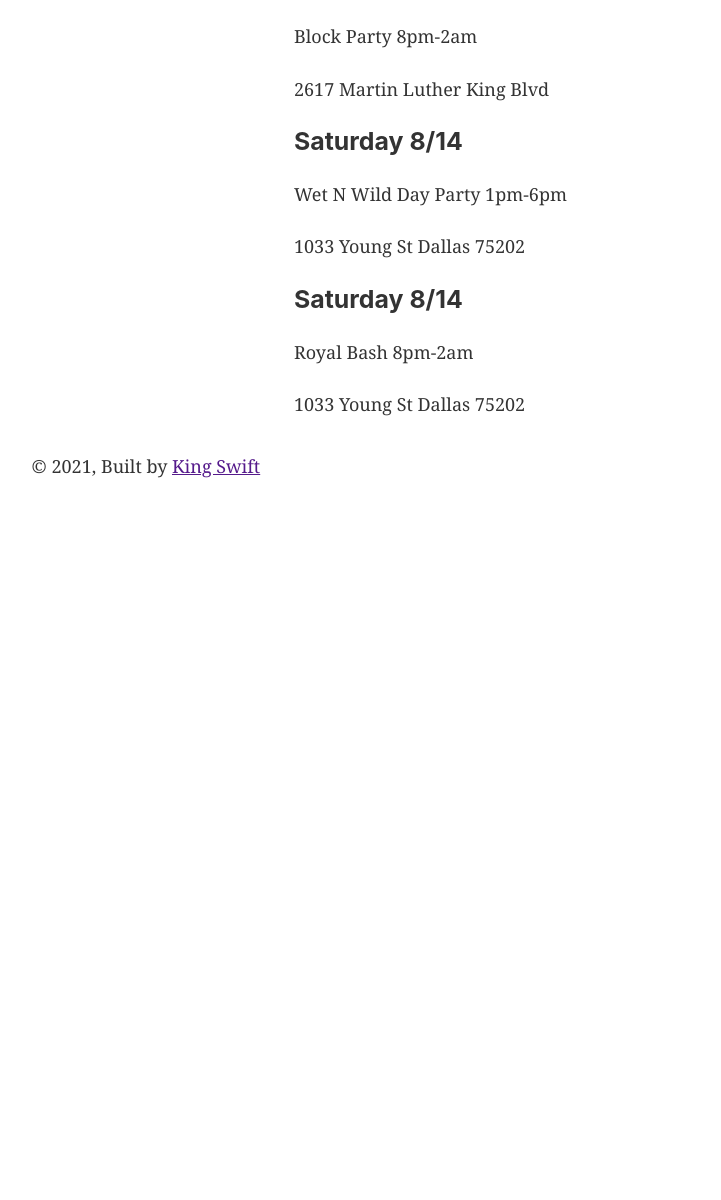
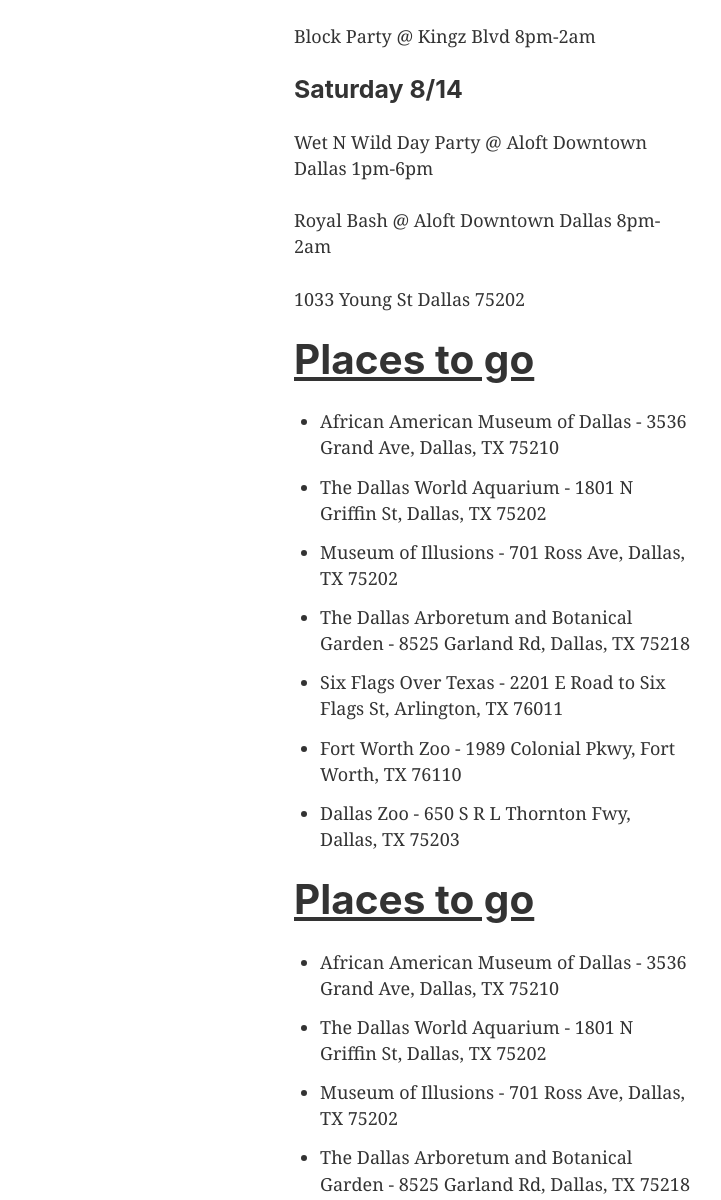
Before and after one commit to bdoss1/gatsby-swift, a Gatsby site: page / in a window 1280 px wide. Shown: the part 1044-2244 px from the top of the page, without its empty margins (148-869 px from the left). Before the commit the page ends 1549 px from the top, so only its background shows below. Built offline with nearby package versions, Linux system fonts and the light colour scheme; Gatsby itself is replaced by a stand-in of ours.

Commit message:
added things to do

```diff
--- a/src/components/header.js
+++ b/src/components/header.js
@@ -12,7 +12,6 @@
     <div
       style={{
         margin: `0 auto`,
-        maxWidth: 960,
         padding: `1.45rem 1.0875rem`,
       }}
     >
--- a/src/pages/index.js
+++ b/src/pages/index.js
@@ -7,7 +7,7 @@
 
 const IndexPage = () => (
   <Layout>
-    <Seo title="KOTS Dallas Crowning the City" />
+    <Seo title="Kingz of the South Crowning the City" />
     <center>
     <StaticImage
       src="../images/kingz_logo_small.png"
@@ -41,15 +41,65 @@
 
 
     <h3>Friday 8/13</h3>
-    <p>Block Party 8pm-2am</p>
-    <p>2617 Martin Luther King Blvd</p>
+    <p>Block Party @ Kingz Blvd 8pm-2am</p>
+
     <h3>Saturday 8/14</h3>
-    <p>Wet N Wild Day Party 1pm-6pm</p>
+    <p>Wet N Wild Day Party @ Aloft Downtown Dallas 1pm-6pm</p>
+    <p>Royal Bash  @ Aloft Downtown Dallas 8pm-2am</p>
     <p>1033 Young St Dallas 75202</p>
-    <h3>Saturday 8/14</h3>
-    <p>Royal Bash  8pm-2am</p>
-    <p>1033 Young St Dallas 75202</p>
+
+    <h1 style={{textDecoration: "underline"}}>Places to go</h1>
+    <ul>
+      <li>African American Museum of Dallas - 3536 Grand Ave, Dallas, TX 75210</li>
+      <li>The Dallas World Aquarium - 1801 N Griffin St, Dallas, TX 75202</li>
+      <li>Museum of Illusions - 701 Ross Ave, Dallas, TX 75202</li>
+      <li>The Dallas Arboretum and Botanical Garden - 8525 Garland Rd, Dallas, TX 75218</li>
+      <li>Six Flags Over Texas - 2201 E Road to Six Flags St, Arlington, TX 76011</li>
+      <li>Fort Worth Zoo - 1989 Colonial Pkwy, Fort Worth, TX 76110</li>
+      <li>Dallas Zoo - 650 S R L Thornton Fwy, Dallas, TX 75203</li>
+    </ul>
+    <h1 style={{textDecoration: "underline"}}>Places to go</h1>
+    <ul>
+      <li>African American Museum of Dallas - 3536 Grand Ave, Dallas, TX 75210</li>
+      <li>The Dallas World Aquarium - 1801 N Griffin St, Dallas, TX 75202</li>
+      <li>Museum of Illusions - 701 Ross Ave, Dallas, TX 75202</li>
+      <li>The Dallas Arboretum and Botanical Garden - 8525 Garland Rd, Dallas, TX 75218</li>
+      <li>Six Flags Over Texas - 2201 E Road to Six Flags St, Arlington, TX 76011</li>
+      <li>Fort Worth Zoo - 1989 Colonial Pkwy, Fort Worth, TX 76110</li>
+      <li>Dallas Zoo - 650 S R L Thornton Fwy, Dallas, TX 75203</li>
+    </ul>
+    <h1 style={{textDecoration: "underline"}}>Places to go</h1>
+    <ul>
+      <li>African American Museum of Dallas - 3536 Grand Ave, Dallas, TX 75210</li>
+      <li>The Dallas World Aquarium - 1801 N Griffin St, Dallas, TX 75202</li>
+      <li>Museum of Illusions - 701 Ross Ave, Dallas, TX 75202</li>
+      <li>The Dallas Arboretum and Botanical Garden - 8525 Garland Rd, Dallas, TX 75218</li>
+      <li>Six Flags Over Texas - 2201 E Road to Six Flags St, Arlington, TX 76011</li>
+      <li>Fort Worth Zoo - 1989 Colonial Pkwy, Fort Worth, TX 76110</li>
+      <li>Dallas Zoo - 650 S R L Thornton Fwy, Dallas, TX 75203</li>
+    </ul>
+    <h1 style={{textDecoration: "underline"}}>Places to go</h1>
+    <ul>
+      <li>African American Museum of Dallas - 3536 Grand Ave, Dallas, TX 75210</li>
+      <li>The Dallas World Aquarium - 1801 N Griffin St, Dallas, TX 75202</li>
+      <li>Museum of Illusions - 701 Ross Ave, Dallas, TX 75202</li>
+      <li>The Dallas Arboretum and Botanical Garden - 8525 Garland Rd, Dallas, TX 75218</li>
+      <li>Six Flags Over Texas - 2201 E Road to Six Flags St, Arlington, TX 76011</li>
+      <li>Fort Worth Zoo - 1989 Colonial Pkwy, Fort Worth, TX 76110</li>
+      <li>Dallas Zoo - 650 S R L Thornton Fwy, Dallas, TX 75203</li>
+    </ul>
+    <h1 style={{textDecoration: "underline"}}>Places to go</h1>
+    <ul>
+      <li>African American Museum of Dallas - 3536 Grand Ave, Dallas, TX 75210</li>
+      <li>The Dallas World Aquarium - 1801 N Griffin St, Dallas, TX 75202</li>
+      <li>Museum of Illusions - 701 Ross Ave, Dallas, TX 75202</li>
+      <li>The Dallas Arboretum and Botanical Garden - 8525 Garland Rd, Dallas, TX 75218</li>
+      <li>Six Flags Over Texas - 2201 E Road to Six Flags St, Arlington, TX 76011</li>
+      <li>Fort Worth Zoo - 1989 Colonial Pkwy, Fort Worth, TX 76110</li>
+      <li>Dallas Zoo - 650 S R L Thornton Fwy, Dallas, TX 75203</li>
+    </ul>
   </Container>
+
 </p>
 
   </Layout>
```
